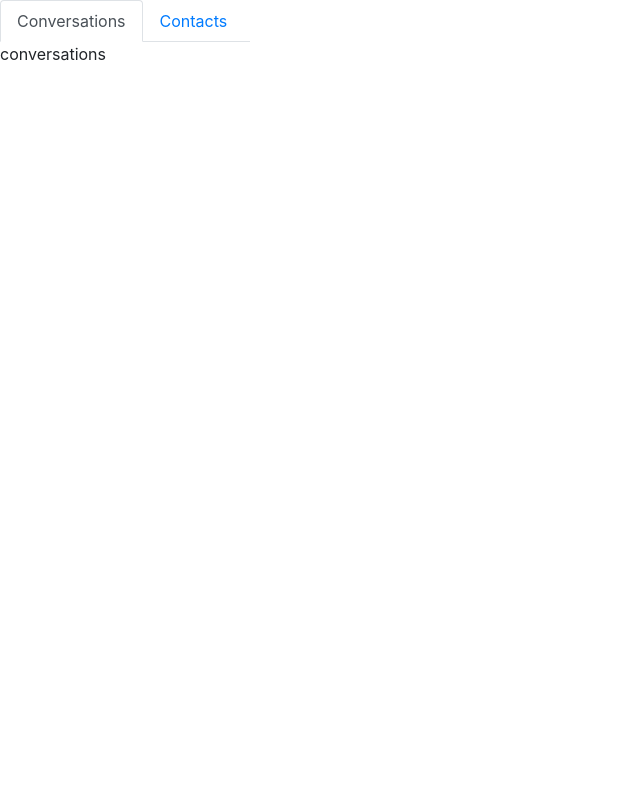
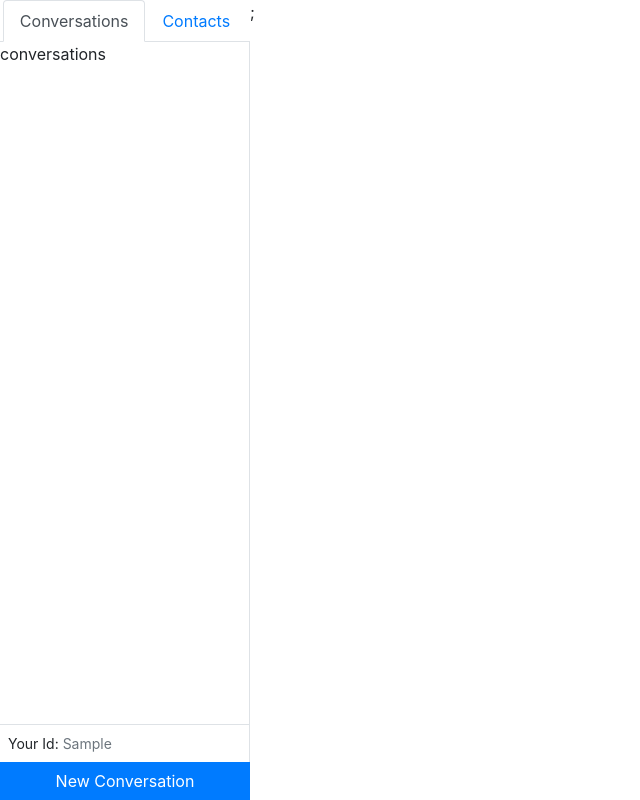
Before and after one commit to thomasjk0831/socketio, a React (Create React App) app in the folder client/: page / in a window 1280 px wide. Both pictures are taken after typing "Sample" into the empty fields and a click on the button "Login". Shown: the whole page, without its empty margins (0-640 px from the left). Built offline with nearby package versions, Linux system fonts and the light colour scheme.

Commit message:
f sidebar

```diff
--- a/client/src/components/Dashboard.js
+++ b/client/src/components/Dashboard.js
@@ -2,5 +2,9 @@ import React from "react";
 import Sidebar from "./Sidebar";
 
 export default function Dashboard({ id }) {
-  return <Sidebar id={id} />;
+  return (
+    <div className="d-flex" style={{ height: "100vh" }}>
+      <Sidebar id={id} />;
+    </div>
+  );
 }
--- /dev/null
+++ b/client/src/components/NewContactModal.js
@@ -0,0 +1,5 @@
+import React from "react";
+
+export default function NewContactModal() {
+  return <div></div>;
+}
--- /dev/null
+++ b/client/src/components/NewConversationModal.js
@@ -0,0 +1,5 @@
+import React from "react";
+
+export default function NewConversationModal() {
+  return <div></div>;
+}
--- a/client/src/components/Sidebar.js
+++ b/client/src/components/Sidebar.js
@@ -1,18 +1,26 @@
 import React, { useState } from "react";
-import { Tab, Nav } from "react-bootstrap";
+import { Tab, Nav, Button, Modal } from "react-bootstrap";
 import Conversations from "./Conversations";
 import Contacts from "./Contacts";
+import NewContactModal from "./NewContactModal";
+import NewConversationModal from "./NewConversationModal";
 
 const CONVERSATIONS_KEY = "conversations";
 const CONTACTS_KEY = "contacts";
 
 export default function Sidebar({ id }) {
   const [activeKey, setActiveKey] = useState(CONVERSATIONS_KEY);
+  const [modalOpen, setModalOpen] = useState(false);
+  const conversationsOpen = activeKey === CONVERSATIONS_KEY;
+
+  function closeModal() {
+    setModalOpen(false);
+  }
 
   return (
     <div style={{ width: "250px" }} className="d-flex flex-column">
       <Tab.Container activeKey={activeKey} onSelect={setActiveKey}>
-        <Nav variant="tabs" classname="justify-content-center">
+        <Nav variant="tabs" className="justify-content-center">
           <Nav.Item>
             <Nav.Link eventKey={CONVERSATIONS_KEY}>Conversations</Nav.Link>
           </Nav.Item>
@@ -20,7 +28,7 @@ export default function Sidebar({ id }) {
             <Nav.Link eventKey={CONTACTS_KEY}>Contacts</Nav.Link>
           </Nav.Item>
         </Nav>
-        <Tab.Content>
+        <Tab.Content className="border-right overflow-auto flex-grow-1">
           <Tab.Pane eventKey={CONVERSATIONS_KEY}>
             <Conversations />
           </Tab.Pane>
@@ -28,7 +36,21 @@ export default function Sidebar({ id }) {
             <Contacts />
           </Tab.Pane>
         </Tab.Content>
+        <div className="p-2 border-top border-right small">
+          Your Id: <span className="text-muted">{id}</span>
+        </div>
+        <Button onClick={() => setModalOpen(true)} className="rounded-0">
+          New {conversationsOpen ? "Conversation" : "Contact"}
+        </Button>
       </Tab.Container>
+
+      <Modal show={modalOpen} onHide={closeModal}>
+        {conversationsOpen ? (
+          <NewConversationModal closeModal={closeModal} />
+        ) : (
+          <NewContactModal closeModal={closeModal} />
+        )}
+      </Modal>
     </div>
   );
 }
```
